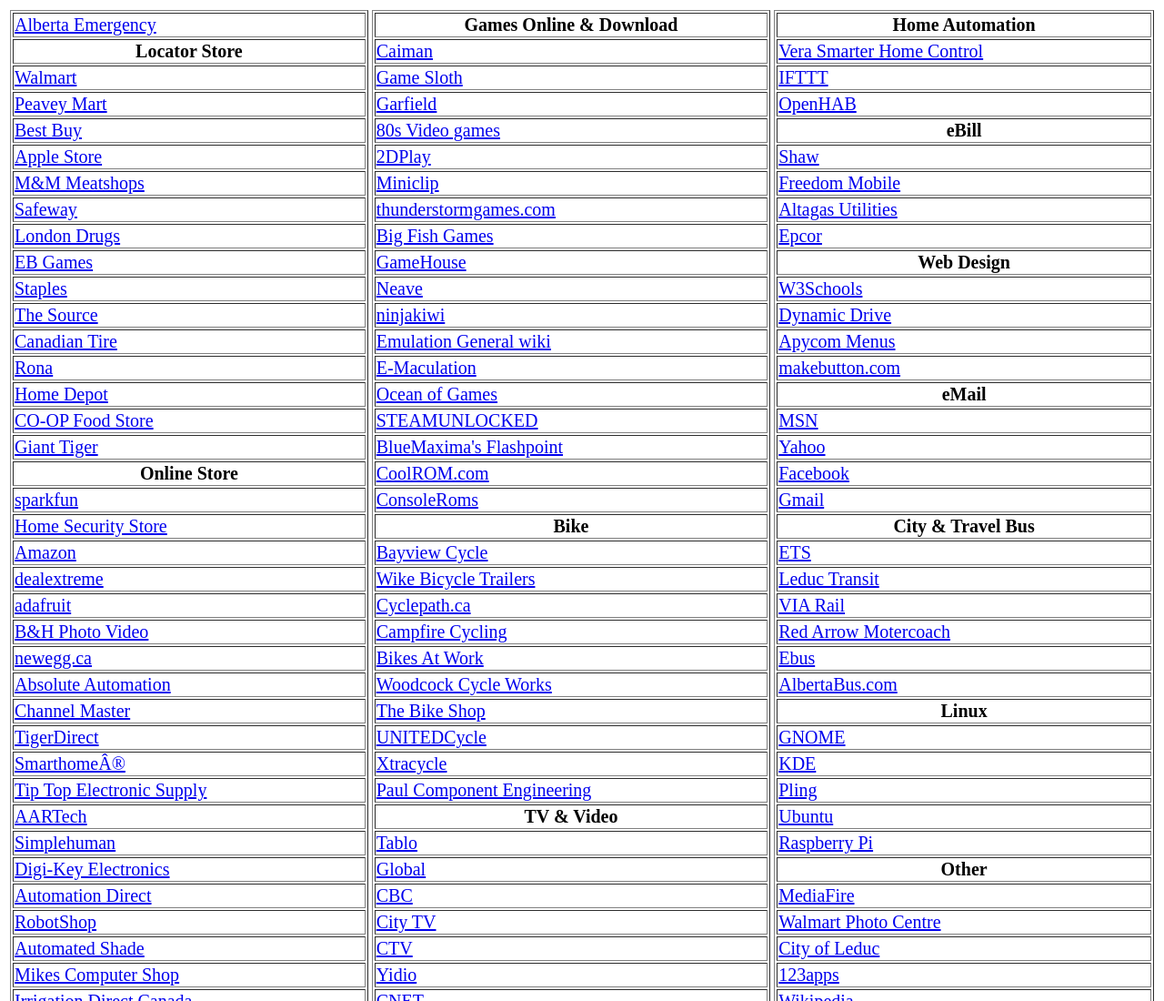
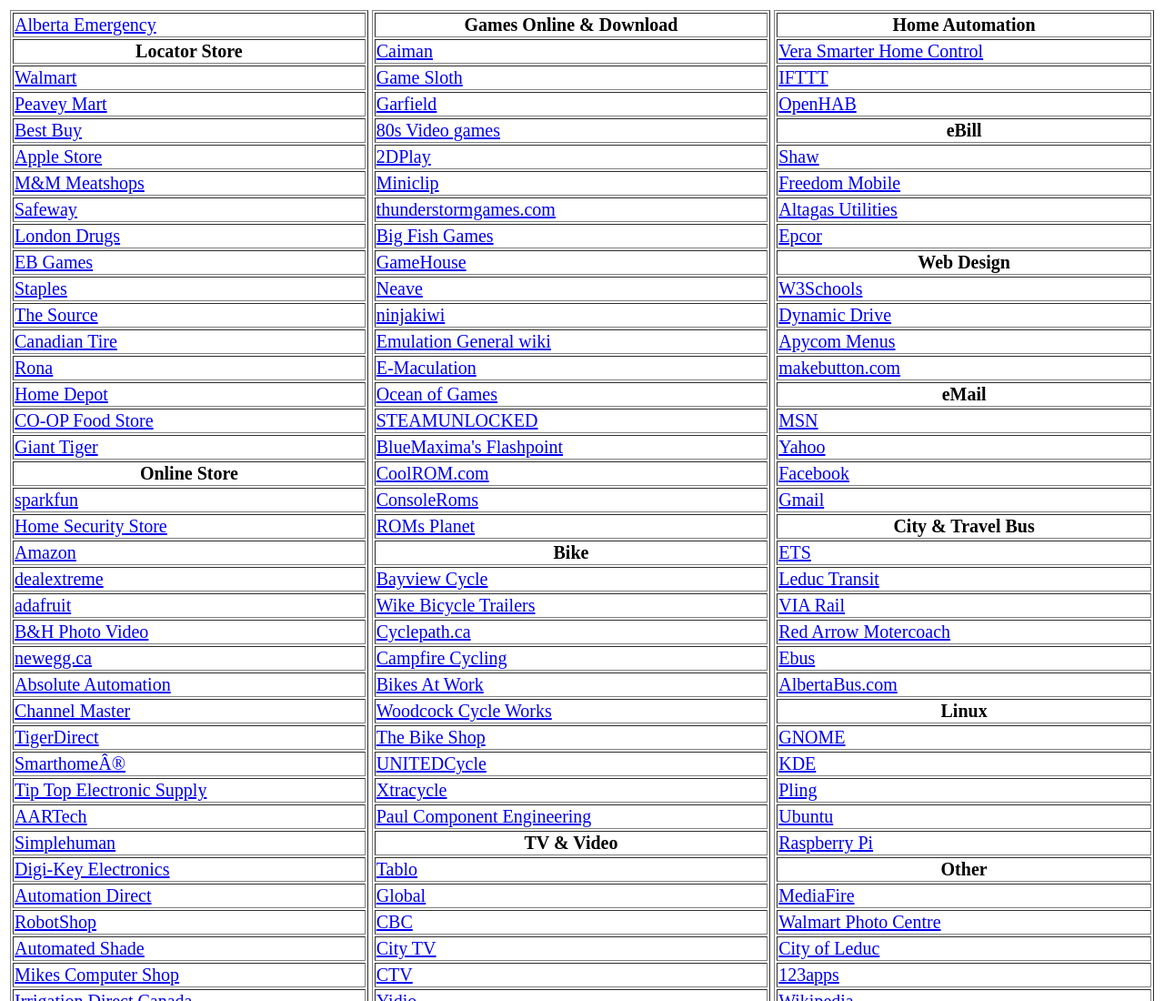
Before and after one commit to mclassen2/mclassenweb, a plain HTML site: page index.html in a window 1280 px wide. Shown: the top 1100 px of the page at 91% size. Drawn offline with Linux system fonts and the light colour scheme.

Commit message:
add link ROMs Planet

```diff
--- a/index.html
+++ b/index.html
@@ -90,6 +90,7 @@
 		<tr><td><a href="https://bluemaxima.org/flashpoint/">BlueMaxima's Flashpoint</a></td></tr>
 		<tr><td><a href="https://coolrom.com.au/">CoolROM.com</a></td></tr>
 		<tr><td><a href="https://www.consoleroms.com/">ConsoleRoms</a></td></tr>
+		<tr><td><a href="https://romsplanet.com/">ROMs Planet</a></td></tr>
                 <tr><th>Bike</th></tr>
                 <tr><td><a href="http://www.bayviewcycle.com/">Bayview Cycle</a></td></tr>
                 <tr><td><a href="http://www.wicycle.com/">Wike Bicycle Trailers</a></td></tr>
```
